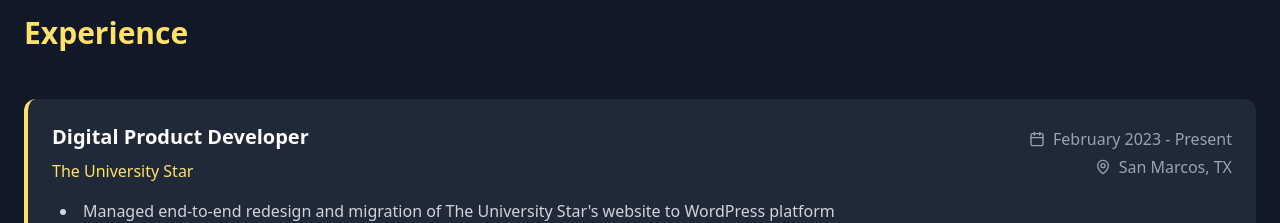
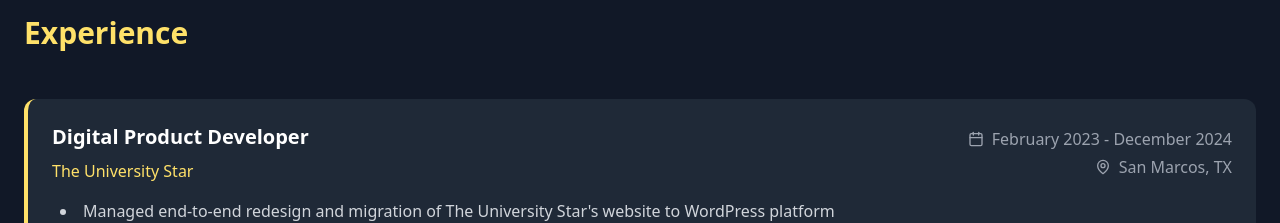
Before and after one commit to SIRI1023/Personal_portfolio, a React (Vite) app: page / in a window 1280 px wide. Shown: the part 1260-1483 px from the top of the page. Built offline with nearby package versions, Linux system fonts and the light colour scheme.

Commit message:
Update Experience.tsx

```diff
--- a/src/components/Experience.tsx
+++ b/src/components/Experience.tsx
@@ -6,7 +6,7 @@ const experiences = [
     title: "Digital Product Developer",
     company: "The University Star",
     location: "San Marcos, TX",
-    period: "February 2023 - Present",
+    period: "February 2023 - December 2024",
     description: [
       "Managed end-to-end redesign and migration of The University Star's website to WordPress platform",
       "Led design of wireframes and UI/UX layouts, winning first place at 2024 National College Media Association Pinnacle Awards",
```
